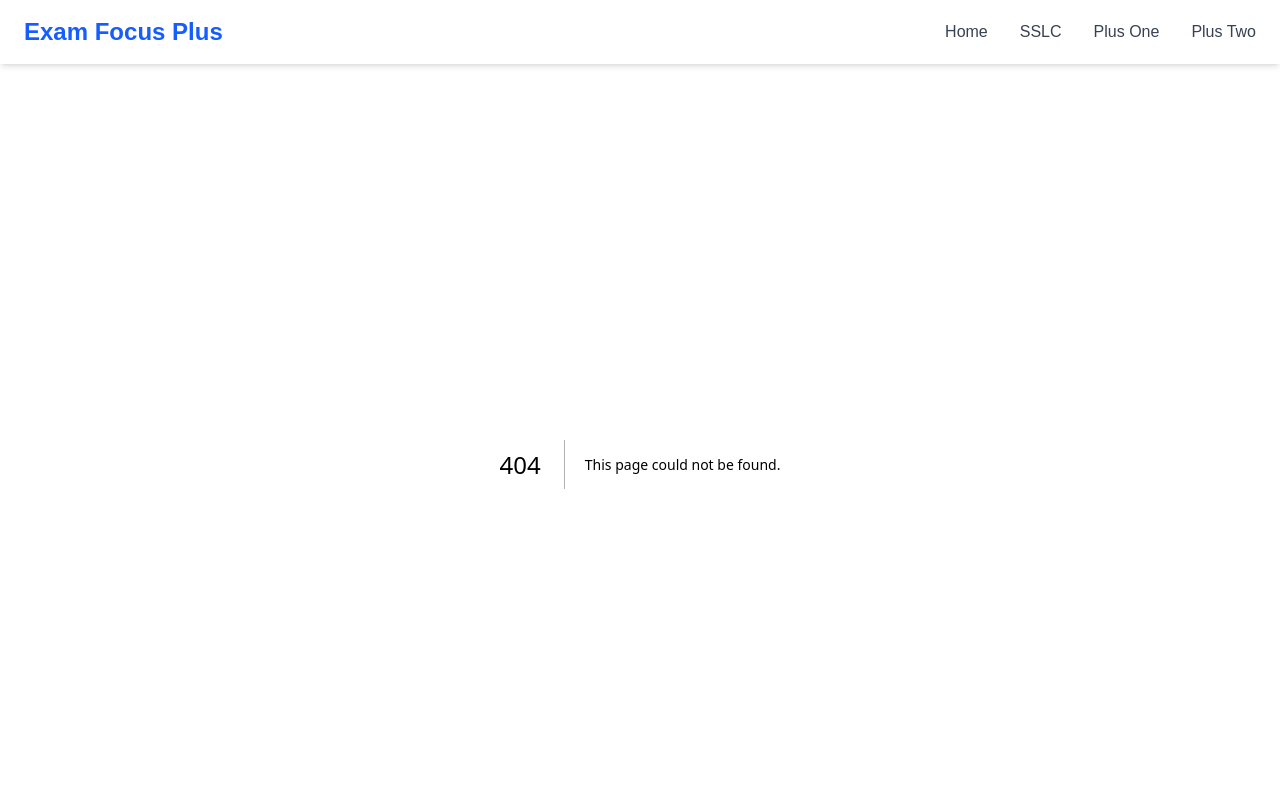
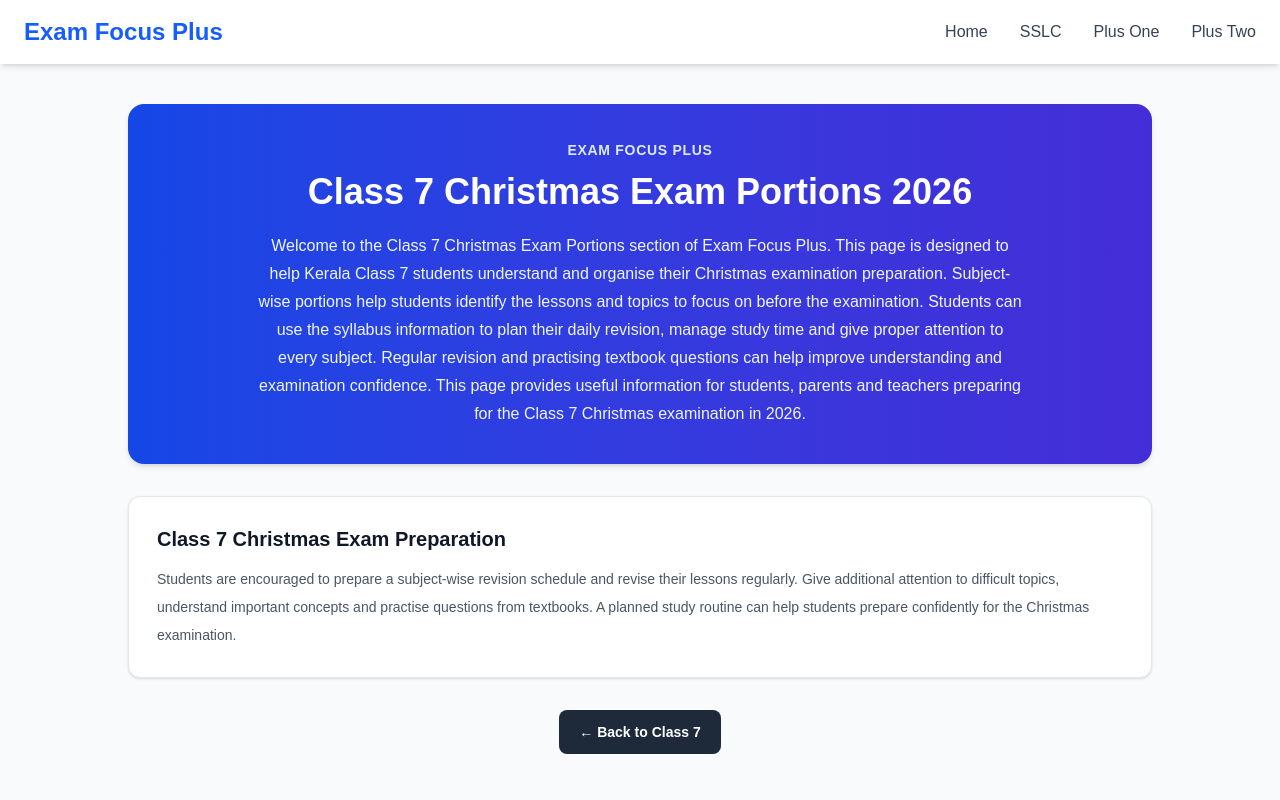
Before and after one commit to examfocusplus/exam-focus-plus, a Next.js app: page /class-7-portions-26 in a window 1280 px wide. Before the commit this address had no page. Shown: the top 800 px of the page. Built offline with nearby package versions, Linux system fonts and the light colour scheme.

Commit message:
Create Class 7 Christmas portions page

```diff
--- /dev/null
+++ b/app/class-7-portions-26/page.tsx
@@ -0,0 +1,90 @@
+import type { Metadata } from "next";
+
+export const metadata: Metadata = {
+  title: "Class 7 Christmas Exam Portions 2026 | Kerala - Exam Focus Plus",
+  description:
+    "Find Kerala Class 7 Christmas Exam Portions 2026 and subject-wise syllabus information. Get useful exam preparation updates for Class 7 students at Exam Focus Plus.",
+  keywords: [
+    "Class 7 Christmas Exam Portions 2026",
+    "Class 7 Christmas Exam Portions",
+    "Kerala Class 7 Portions 2026",
+    "Class 7 Subject Wise Portions",
+    "Class 7 Christmas Exam Syllabus",
+    "Class 7 Exam Preparation",
+    "Kerala School Exam Materials",
+    "Exam Focus Plus"
+  ],
+  alternates: {
+    canonical: "/class-7-portions-26",
+  },
+  openGraph: {
+    title: "Class 7 Christmas Exam Portions 2026",
+    description:
+      "Find Class 7 Christmas examination portions and subject-wise exam preparation information for Kerala students.",
+    url: "https://examfocusplus.in/class-7-portions-26",
+    siteName: "Exam Focus Plus",
+    type: "website",
+  },
+};
+
+export default function Class7PortionsPage() {
+  return (
+    <main className="min-h-screen bg-gray-50 px-4 py-10 sm:px-6 lg:px-8">
+      <div className="mx-auto max-w-5xl">
+
+        <div className="rounded-2xl bg-gradient-to-r from-blue-700 to-indigo-700 px-5 py-9 text-center text-white shadow-md sm:px-8">
+          <p className="mb-3 text-sm font-semibold tracking-wider text-blue-100">
+            EXAM FOCUS PLUS
+          </p>
+
+          <h1 className="text-2xl font-bold sm:text-4xl">
+            Class 7 Christmas Exam Portions 2026
+          </h1>
+
+          <p className="mx-auto mt-5 max-w-3xl text-sm leading-7 text-blue-50 sm:text-base">
+            Welcome to the Class 7 Christmas Exam Portions section
+            of Exam Focus Plus. This page is designed to help
+            Kerala Class 7 students understand and organise their
+            Christmas examination preparation. Subject-wise
+            portions help students identify the lessons and topics
+            to focus on before the examination. Students can use
+            the syllabus information to plan their daily revision,
+            manage study time and give proper attention to every
+            subject. Regular revision and practising textbook
+            questions can help improve understanding and
+            examination confidence. This page provides useful
+            information for students, parents and teachers
+            preparing for the Class 7 Christmas examination
+            in 2026.
+          </p>
+        </div>
+
+        <div className="mt-8 rounded-xl border border-gray-200 bg-white p-5 shadow-sm sm:p-7">
+          <h2 className="text-xl font-bold text-gray-900">
+            Class 7 Christmas Exam Preparation
+          </h2>
+
+          <p className="mt-3 text-sm leading-7 text-gray-600">
+            Students are encouraged to prepare a subject-wise
+            revision schedule and revise their lessons regularly.
+            Give additional attention to difficult topics,
+            understand important concepts and practise questions
+            from textbooks. A planned study routine can help
+            students prepare confidently for the Christmas
+            examination.
+          </p>
+        </div>
+
+        <div className="mt-8 text-center">
+          <a
+            href="/class-7"
+            className="inline-flex items-center rounded-lg bg-gray-800 px-5 py-3 text-sm font-semibold text-white transition hover:bg-gray-900"
+          >
+            ← Back to Class 7
+          </a>
+        </div>
+
+      </div>
+    </main>
+  );
+}
```
